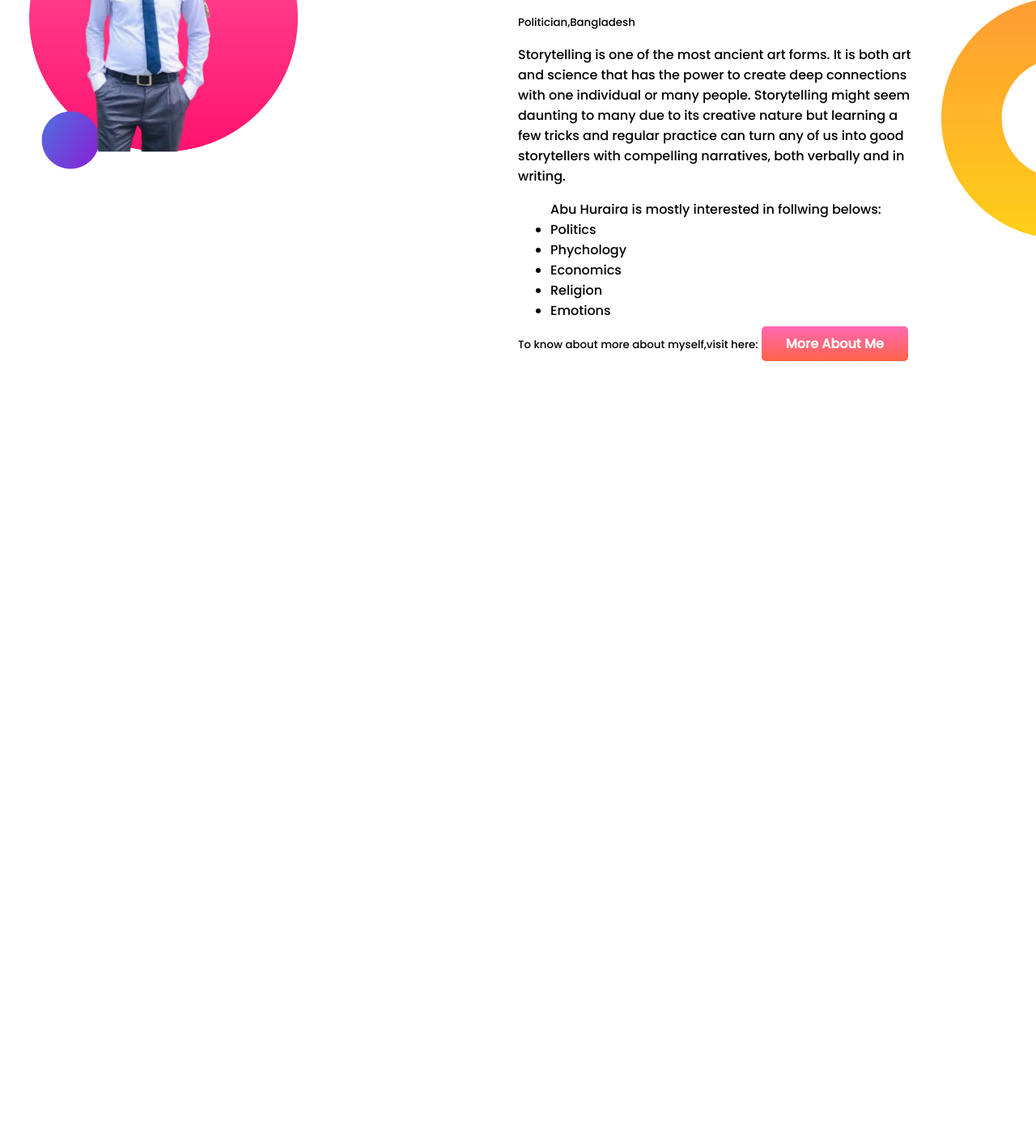
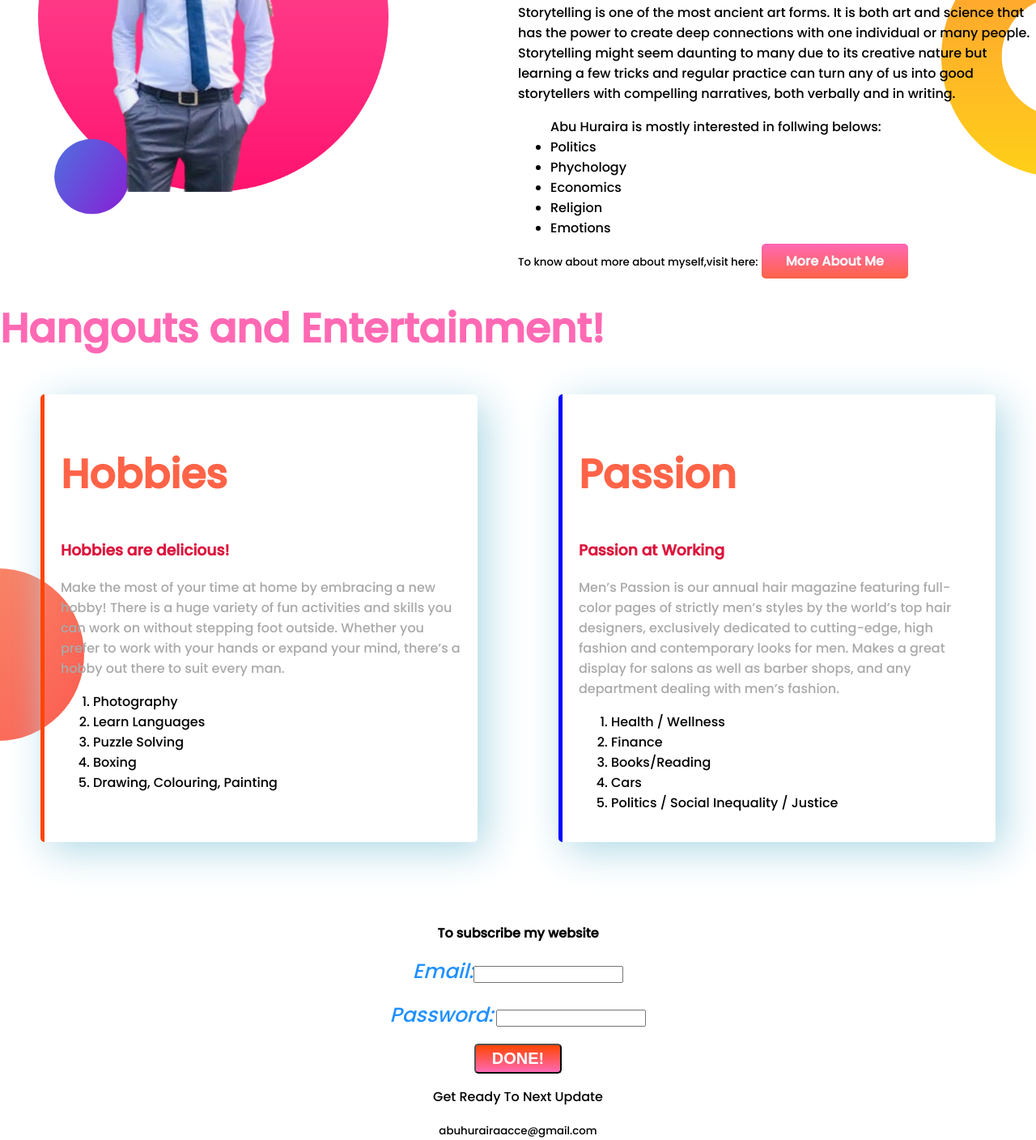
Before and after one commit to abuhurairaacce/My-Portfolio, a plain HTML site: page index.html in a window 1280 px wide. Shown: the part 869-2277 px from the top of the page at 81% size. Before the commit the page ends 1315 px from the top, so only its background shows below. Drawn offline with Linux system fonts and the light colour scheme.

Commit message:
fisnished portfolio

```diff
--- a/Portfolio.css
+++ b/Portfolio.css
@@ -15,7 +15,7 @@ span {
     color: grey;
 }
 
-section {
+#first-section {
     display: flex;
 }
 
@@ -24,9 +24,7 @@ section {
     padding-left: 5%;
 }
 
-.section-1 img {
-    width: 70%;
-}
+
 
 .abu-huraira {
     text-decoration: none;
@@ -46,8 +44,8 @@ section {
 
 .second-part {
 
-    width: 100%;
-    padding-right: 150px;
+    width: 50%;
+
 
 
 }
@@ -73,7 +71,70 @@ section {
 }
 
 #second-sec {
+    display: flex;
     background-image: url(upload-images/dream-bg.png);
     background-repeat: no-repeat;
     background-position: right;
 }
+
+#third-sec {
+    display: flex;
+    background-image: url(upload-images/exp-bg.png);
+    background-repeat: no-repeat;
+    background-position: left;
+}
+
+#third-sec h1 {
+    color: tomato;
+}
+
+#third-sec h3 {
+    color: crimson;
+}
+
+#third-sec p {
+    color: darkgray;
+}
+
+#hangout {
+    color: hotpink;
+    font-size: 50px;
+}
+
+.third-part {
+    width: 40%;
+    box-shadow: 10px 10px 50px lightblue;
+    margin: 10px 50px 100px 50px;
+    padding: 20px;
+    border-radius: 5px;
+}
+
+#passion {
+    border-left: 5px solid blue;
+}
+
+#hobby {
+    border-left: 5px solid orangered;
+}
+
+#last-sec {
+    text-align: center;
+}
+
+#submit {
+    color: white;
+    background-image: linear-gradient(orangered, hotpink);
+    padding: 5px 20px;
+    font-weight: 800;
+    border-radius: 5px;
+    font-size: 20px;
+}
+
+#last-sec i {
+    color: dodgerblue;
+    font-size: 25px;
+}
+
+footer {
+    text-align: center;
+}
--- a/index.html
+++ b/index.html
@@ -67,6 +67,54 @@
 
         </div>
     </section>
+    <h1 id="hangout">Hangouts and Entertainment!</h1>
+    <section id="third-sec">
+
+        <div id="hobby" class="third-part">
+
+            <h1>Hobbies</h1>
+            <h3>Hobbies are delicious!</h3>
+            <p>Make the most of your time at home by embracing a new hobby! There is a huge variety of fun activities
+                and skills you can work on without stepping foot outside. Whether you prefer to work with your hands or
+                expand your mind, there’s a hobby out there to suit every man.</p>
+            <ol>
+                <li>Photography </li>
+                <li>Learn Languages </li>
+                <li>Puzzle Solving </li>
+                <li> Boxing</li>
+                <li> Drawing, Colouring, Painting</li>
+            </ol>
+
+        </div>
+        <div id="passion" class="third-part">
+            <h1>Passion</h1>
+            <h3>Passion at Working</h3>
+            <p>Men’s Passion is our annual hair magazine featuring full-color pages of strictly men’s styles by the
+                world’s top hair designers, exclusively dedicated to cutting-edge, high fashion and contemporary looks
+                for men. Makes a great display for salons as well as barber shops, and any department dealing with men’s
+                fashion.</p>
+
+            <ol>
+                <li>Health / Wellness </li>
+                <li>Finance </li>
+                <li>Books/Reading </li>
+                <li> Cars</li>
+                <li>Politics / Social Inequality / Justice </li>
+            </ol>
+
+        </div>
+    </section>
+    <section id="last-sec">
+        <strong>To subscribe my website</strong>
+        <p><i>Email:</i><input type="email"></p>
+        <p><i>Password:</i> <input type="password"></p>
+        <button id="submit">DONE!</button>
+    </section>
 </body>
+<footer>
+
+    <p>Get Ready To Next Update</p>
+    <small>abuhurairaacce@gmail.com</small>
+</footer>
 
 </html>
```
